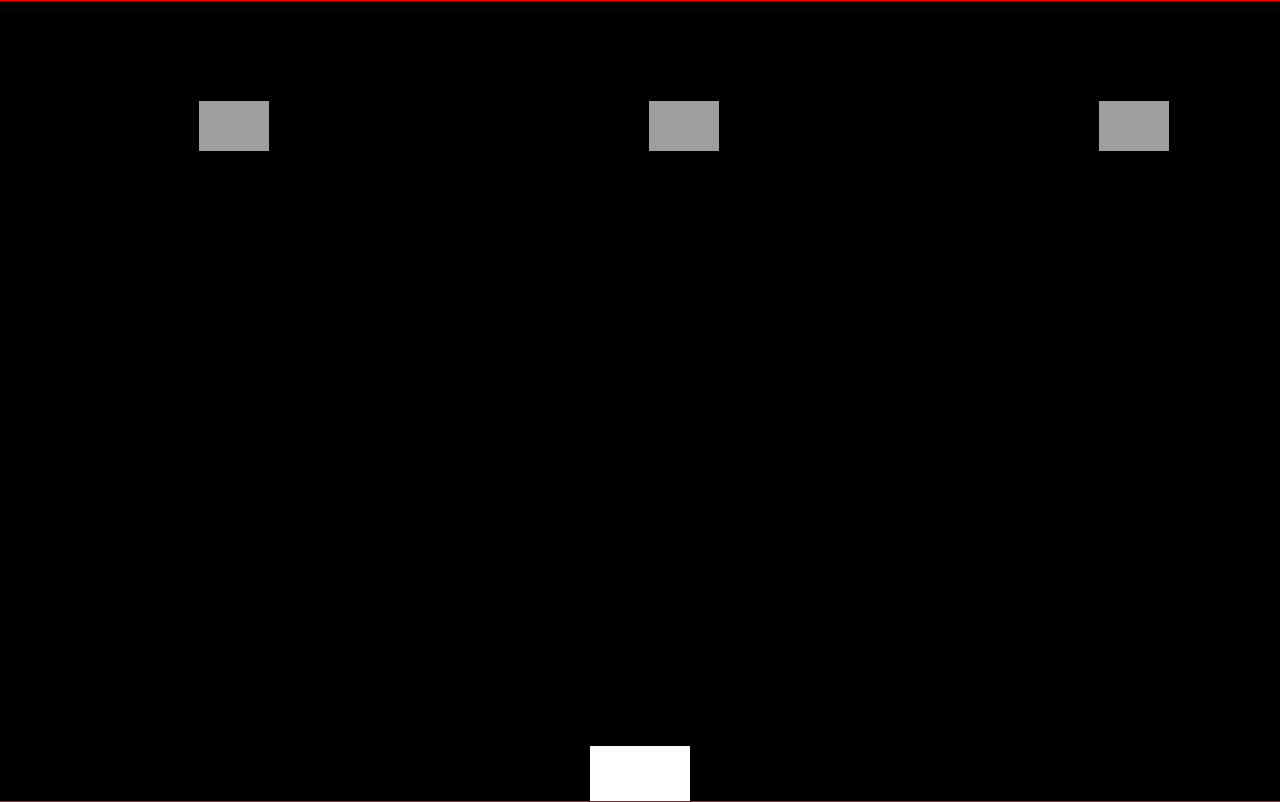
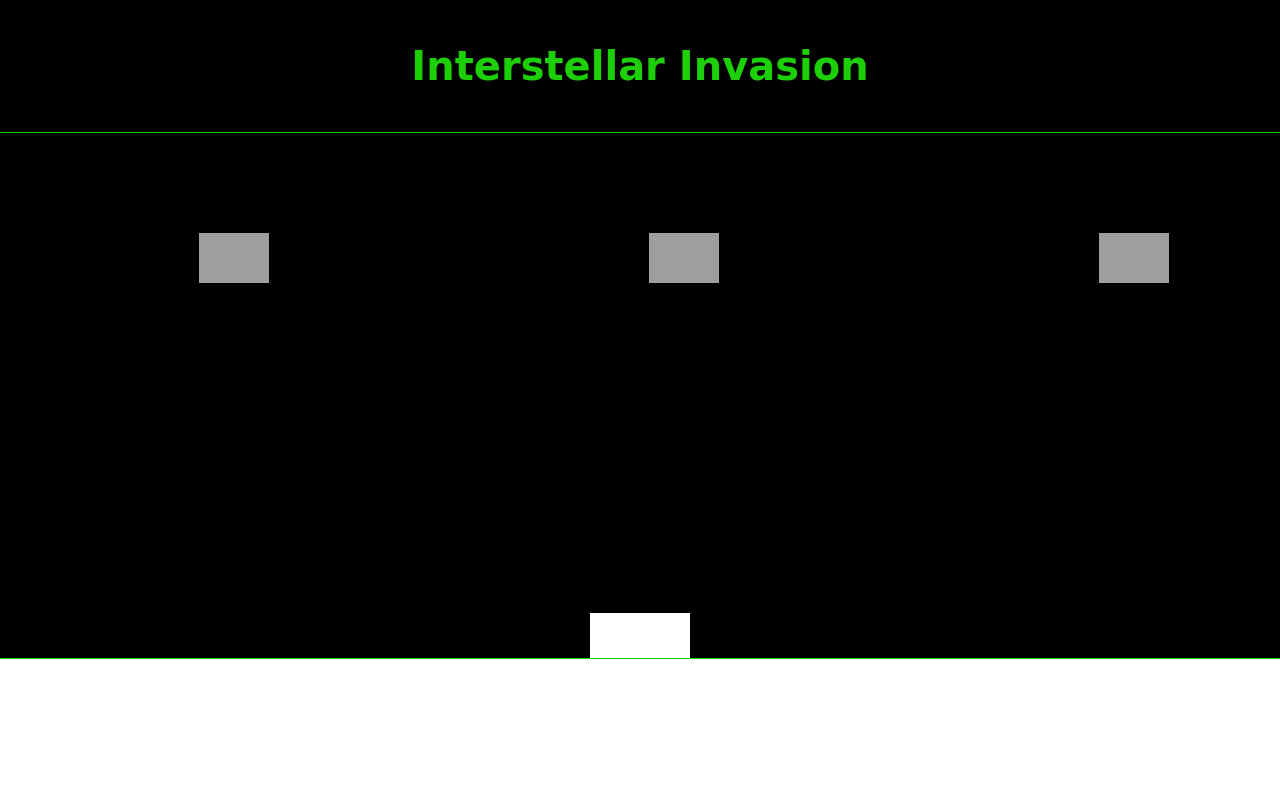
Before and after one commit to samibash/Interstellar-Invasion, a plain HTML site: page index.html in a window 1280 px wide. Drawn offline with Linux system fonts and the light colour scheme; a web font is replaced by a local one.

Commit message:
Styled page. Added logo in header

```diff
--- a/index.html
+++ b/index.html
@@ -5,10 +5,11 @@
         <title>Interstellar Invasion!</title>
         <meta name="viewport" content="width=device-width, initial-scale=1">
         <link rel="stylesheet" href="style.css">
+        <link href="https://fonts.googleapis.com/css?family=Monofett" rel="stylesheet">
     </head>
     <body>
         <header class="header">
-
+            <h1>Interstellar Invasion</h1>
         </header>
         <div class="container">
             <canvas id="myCanvas"><img id="alienImg2" src="http://3.bp.blogspot.com/_qqEYtDgH8do/TBCw189tsfI/AAAAAAAAAJ8/45wuZ-ylwQY/s1600/spaceinvaders.jpg" alt="space invaders alien ship"/></canvas>
--- a/main.js
+++ b/main.js
@@ -1,10 +1,16 @@
+//Getting the canvas Id through the DOM, naming the variable "canvas".
 const canvas = document.getElementById("myCanvas");
+
+//making the width of the game canvas as wide as the computer screen.
+//and height adjusted to the header, so all could fit on page.
 canvas.width = window.innerWidth;
-canvas.height = window.innerHeight;
+canvas.height = 525;
 
+//created a variable for the canvas' "paintbrush".
 const c = canvas.getContext("2d");
 
-const shipHeight = 55;
+
+const shipHeight = 45;
 const shipWidth = 100;
 let shipX = (canvas.width-shipWidth) / 2;
 
@@ -59,25 +65,24 @@ let y4 = 600;
 
 function drawProjectile() {
     c.beginPath();
-    c.arc(600, y4, 5, 0, Math.PI*2);
+    c.arc(shipX, y4, 5, 0, Math.PI*2);
     y4--;
     c.fillStyle = "white";
     c.fill();
     c.closePath();
 }
+drawProjectile();
+
 
 let spacePressed = false;
 
-document.addEventListener("keypress", keyDownSpacebar);
-function keyDownSpacebar(e) {
-    if(e.key == "Space character" || e.code == "Space") {
+document.addEventListener("keypress", keyPressSpacebar);
+
+function keyPressSpacebar(e) {
+    if (e.key == "Space character" || e.code == "Space") {
         spacePressed = true;
-    } else {
-        spacePressed = false;
     }
 }
-
-
 
 
 
@@ -86,7 +91,7 @@ function draw() {
     drawShip();
     drawAliens();
 
-    if (spacePressed === true) {
+    if (spacePressed == true) {
         drawProjectile();
     }
 
--- a/style.css
+++ b/style.css
@@ -1,15 +1,28 @@
 body {
     margin: 0 auto;
+}
+.header {
+    padding: 16px;
+    background-color: black;
 }
 .container {
     display: flex;
     justify-content: center;
 }
 #myCanvas {
-    border: 1px solid red;
+    border: 1px solid #1dcf06;
     background-color: black;
 }
 img {
     display: none;
     position: relative;
 }
+h1 {
+    font-size: 40px;
+    color: #1dcf06;
+    font-family: 'Monofett', cursive;
+    text-align: center;
+}
+h1:hover {
+    transform: rotate(-180deg)
+}
```
